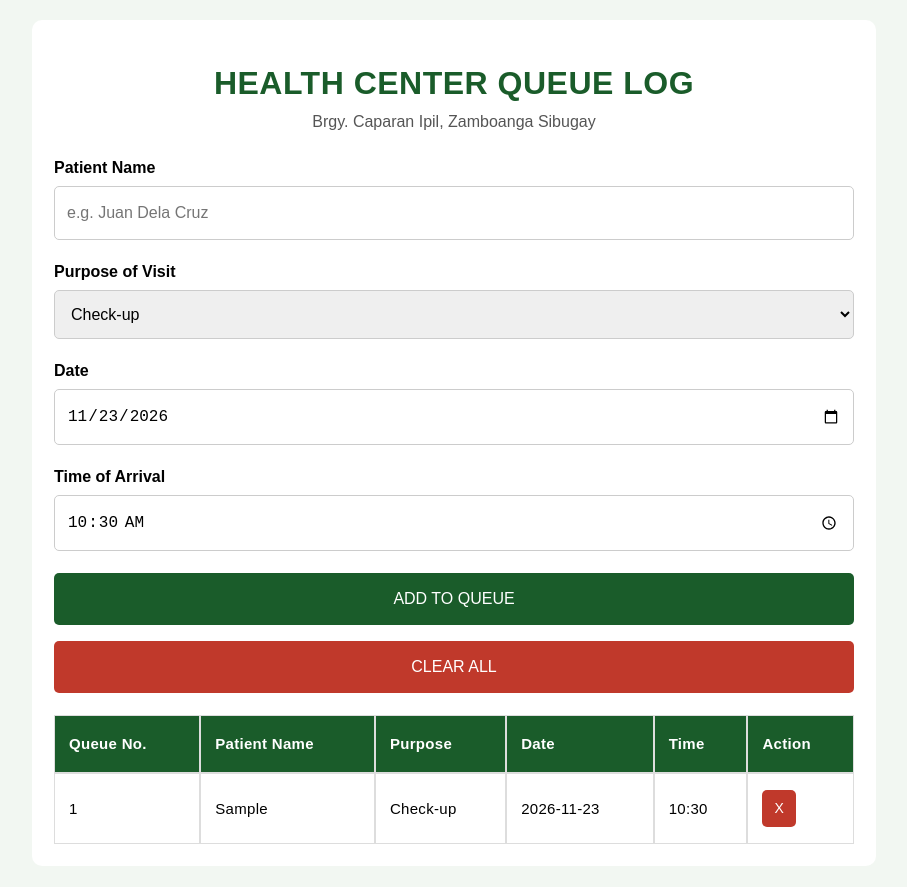
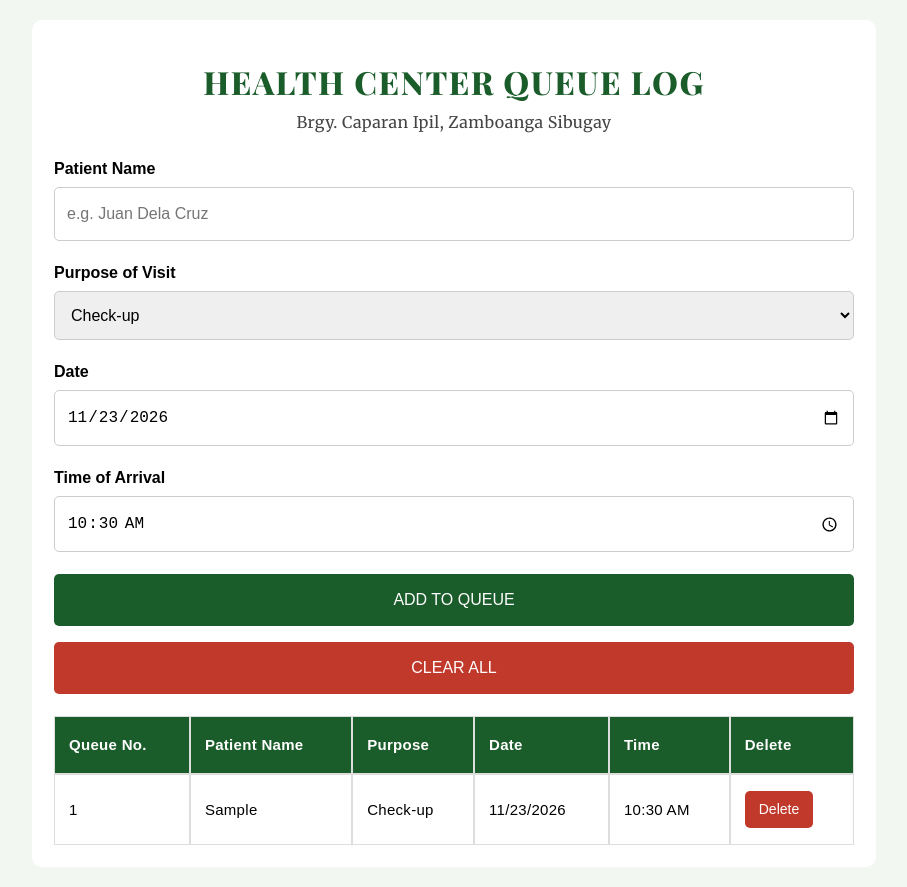
Before and after one commit to joannedacula4-a11y/-health-center-queue-log, a plain HTML site: page index.html in a window 1280 px wide. Both pictures are taken after typing "Sample", "10:30" into the empty fields and a click on the button "ADD TO QUEUE". Shown: the whole page, without its empty margins (186-1093 px from the left). Drawn offline with nearby package versions, Linux system fonts and the light colour scheme.

Commit message:
Update index.html

```diff
--- a/index.html
+++ b/index.html
@@ -4,11 +4,12 @@
 <meta charset="UTF-8">
 <meta name="viewport" content="width=device-width, initial-scale=1.0">
 <title>Health Center Queue Log - Brgy. Caparan</title>
+<link href="https://fonts.googleapis.com/css2?family=Playfair+Display:wght@700;800&family=Merriweather:wght@400;700&display=swap" rel="stylesheet">
 <style>
 body { font-family: Arial, sans-serif; background: #f2f7f2; margin: 0; padding: 20px; }
 .container { max-width: 800px; margin: auto; background: white; padding: 22px; border-radius: 10px; }
-h1 { text-align: center; color: #1a5c2a; margin-bottom: 5px; line-height: 1.3; text-transform: uppercase; letter-spacing: 0.5px; }
-.subtitle { text-align: center; color: #555; margin-top: 0; margin-bottom: 22px; line-height: 1.5; }
+h1 { font-family: 'Playfair Display', Georgia, serif; font-weight: 800; text-align: center; color: #1a5c2a; margin-bottom: 8px; line-height: 1.2; text-transform: uppercase; letter-spacing: 1.5px; font-size: 32px; }
+.subtitle { font-family: 'Merriweather', Georgia, serif; font-weight: 400; text-align: center; color: #444; margin-top: 0; margin-bottom: 22px; line-height: 1.6; font-size: 16px; letter-spacing: 0.4px; }
 label { display: block; margin-top: 14px; font-weight: bold; line-height: 1.5; }
 input, select { width: 100%; padding: 14px 12px; margin-top: 6px; margin-bottom: 6px; border: 1px solid #ccc; border-radius: 5px; box-sizing: border-box; font-size: 16px; line-height: 1.5; }
 button { width: 100%; padding: 14px; margin-top: 16px; background: #1a5c2a; color: white; border: none; border-radius: 5px; font-size: 16px; cursor: pointer; line-height: 1.5; }
@@ -17,7 +18,7 @@ button { width: 100%; padding: 14px; margin-top: 16px; background: #1a5c2a; colo
 table { width: 100%; border-collapse: separate; border-spacing: 0; min-width: 650px; }
 th, td { border: 1px solid #ddd; padding: 16px 14px; text-align: left; font-size: 15px; line-height: 1.6; letter-spacing: 0.3px; white-space: normal; word-break: break-word; vertical-align: middle; }
 th { background: #1a5c2a; color: white; }
-.deleteBtn { background: #c0392b; color: white; border: none; padding: 8px 12px; border-radius: 5px; cursor: pointer; width: auto; margin: 0; font-size: 14px; }
+.deleteBtn { background: #c0392b; color: white; border: none; padding: 8px 14px; border-radius: 5px; cursor: pointer; width: auto; margin: 0; font-size: 14px; white-space: nowrap; }
 </style>
 </head>
 <body>
@@ -56,7 +57,7 @@ th { background: #1a5c2a; color: white; }
 <div class="table-wrap">
 <table>
 <thead>
-<tr><th>Queue No.</th><th>Patient Name</th><th>Purpose</th><th>Date</th><th>Time</th><th>Action</th></tr>
+<tr><th>Queue No.</th><th>Patient Name</th><th>Purpose</th><th>Date</th><th>Time</th><th>Delete</th></tr>
 </thead>
 <tbody id="queueList"></tbody>
 </table>
@@ -65,14 +66,34 @@ th { background: #1a5c2a; color: white; }
 
 <script>
 var queue = [];
+
+function formatTimeToAMPM(time24) {
+  if (!time24) return '';
+  var parts = time24.split(':');
+  var hour = parseInt(parts[0], 10);
+  var minute = parts[1];
+  var ampm = hour >= 12 ? 'PM' : 'AM';
+  var hour12 = hour % 12;
+  if (hour12 === 0) hour12 = 12;
+  return hour12 + ':' + minute + ' ' + ampm;
+}
+
+function formatDateToMDY(dateStr) {
+  if (!dateStr) return '';
+  var parts = dateStr.split('-');
+  if (parts.length !== 3) return dateStr;
+  return parts[1] + '/' + parts[2] + '/' + parts[0];
+}
+
 function displayQueue() {
   var list = document.getElementById('queueList');
   list.innerHTML = '';
   for (var i = 0; i < queue.length; i++) {
     var p = queue[i];
-    list.innerHTML += '<tr><td>' + (i+1) + '</td><td>' + p.name + '</td><td>' + p.purpose + '</td><td>' + p.date + '</td><td>' + p.time + '</td><td><button class="deleteBtn" onclick="deleteOne(' + i + ')">X</button></td></tr>';
+    list.innerHTML += '<tr><td>' + (i+1) + '</td><td>' + p.name + '</td><td>' + p.purpose + '</td><td>' + formatDateToMDY(p.date) + '</td><td>' + formatTimeToAMPM(p.time) + '</td><td><button class="deleteBtn" onclick="deleteOne(' + i + ')">Delete</button></td></tr>';
   }
 }
+
 function addPatient() {
   var nameInput = document.getElementById('name');
   var name = nameInput.value.trim();
@@ -91,7 +112,9 @@ function addPatient() {
   nameInput.value = '';
   alert('Added: ' + name);
 }
+
 function deleteOne(index) { queue.splice(index, 1); displayQueue(); }
+
 function clearQueue() {
   if (confirm("Are you sure you want to clear all patients from the queue?")) {
     queue = [];
@@ -99,6 +122,7 @@ function clearQueue() {
     alert('Queue cleared');
   }
 }
+
 document.getElementById('addBtn').addEventListener('click', addPatient);
 document.getElementById('clearBtn').addEventListener('click', clearQueue);
 var today = new Date();
@@ -106,4 +130,4 @@ document.getElementById('visitDate').valueAsDate = today;
 displayQueue();
 </script>
 </body>
-  </html>
+</html>
```
